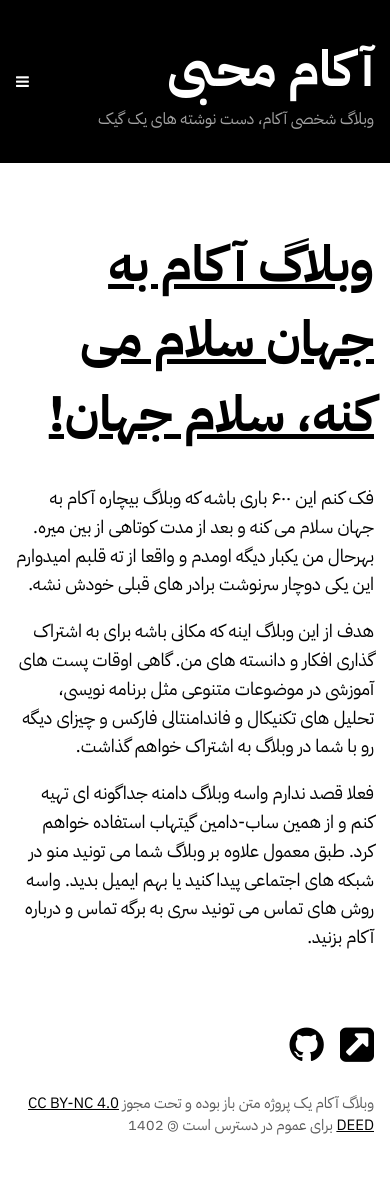
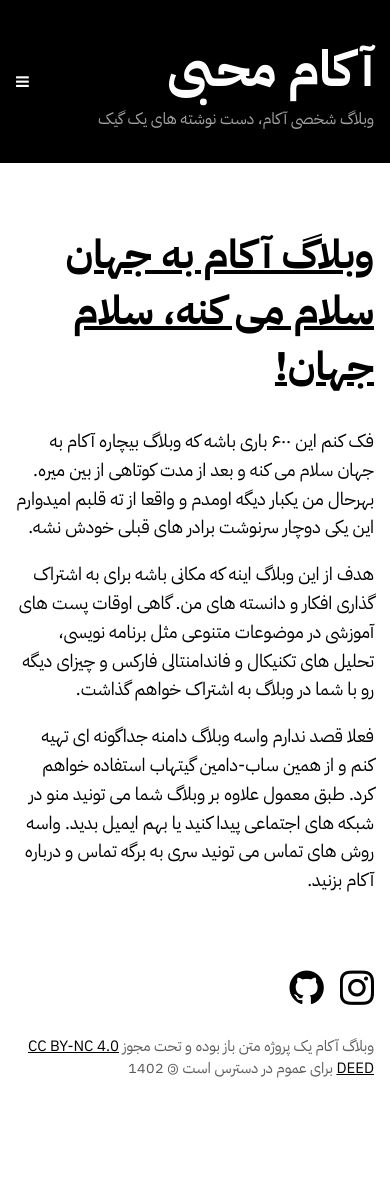
Before and after one commit to akamohebbi/akamohebbi.github.io, a Jekyll site: the page built from index.html, in a window 390 px wide. Built offline with Jekyll 4.4.1, drawn with Linux system fonts in a browser that asks for light colours; some web fonts are replaced; after the commit the page ends 1144 px from its top, so only the background shows below that.

Commit message:
bug fixes

```diff
--- a/_data/navigations.yml
+++ b/_data/navigations.yml
@@ -35,6 +35,7 @@ top_menu:
 footer:
     -
         title: Instagram
+        icon: fa fa-instagram
         url: https://instagram.com/akam0098ir
     -
         title: Github
--- a/_layouts/single.html
+++ b/_layouts/single.html
@@ -7,9 +7,9 @@ layout: default
     <div class="article-header">
         <h1 class="article-title">{{ page.title }}</h1>
         {% if page.type == "post" %}
-            <div class="article-meta">
+            <!-- <div class="article-meta">
                 متای نوشته من شامل تاریخ - دسته بندی و نظرات
-            </div>
+            </div> -->
         {% endif %}
 
         {% if page.image %}
--- a/_sass/_responsive.scss
+++ b/_sass/_responsive.scss
@@ -61,6 +61,11 @@
         margin: 64px 16px !important;
     }
 
+    .article-title {
+        font-size: 40px !important;
+        line-height: 1.4;
+    }
+
 
 
 
```
